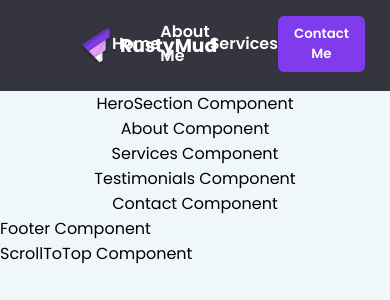
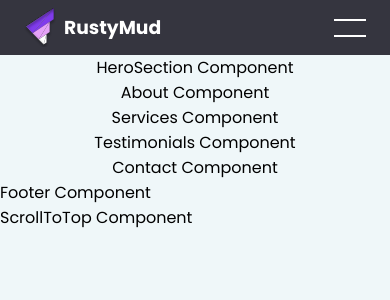
Before and after one commit to zourdyzou/react-gsap-agency-website, a React (Create React App) app: page / in a window 390 px wide. Shown: the top 300 px of the page. Built offline with nearby package versions, Linux system fonts and the light colour scheme.

Commit message:
:white_check_mark: building the header component -> responsiveness
checked

```diff
--- a/src/components/Header/index.js
+++ b/src/components/Header/index.js
@@ -1,3 +1,4 @@
+import { useState } from "react";
 import logo from "../../assets/logo.svg";
 
 import {
@@ -5,9 +6,14 @@ import {
   LogoContainer,
   NavigationContainer,
   Button,
+  HamburgerButton,
 } from "./styles/Header";
 
 const Header = () => {
+  const [click, setClick] = useState(false);
+
+  const handleClick = () => setClick((click) => !click);
+
   return (
     <HeaderContainer>
       <LogoContainer>
@@ -23,6 +29,10 @@ const Header = () => {
           <Button type="button">Contact Me</Button>
         </a>
       </NavigationContainer>
+
+      <HamburgerButton onClick={handleClick} clicked={click}>
+        <span />
+      </HamburgerButton>
     </HeaderContainer>
   );
 };
--- a/src/components/Header/styles/Header.js
+++ b/src/components/Header/styles/Header.js
@@ -11,6 +11,13 @@ export const HeaderContainer = styled.header`
 
   position: relative;
   z-index: 500;
+
+  @media only Screen and (max-width: 64em) {
+    padding: 0.5rem 3rem;
+  }
+  @media only Screen and (max-width: 40em) {
+    padding: 0.5rem 1.5rem;
+  }
 `;
 
 export const LogoContainer = styled.a`
@@ -31,6 +38,10 @@ export const NavigationContainer = styled.nav`
   display: flex;
   align-items: center;
   justify-content: space-between;
+  transition: all 0.3s;
+  @media only Screen and (max-width: 48em) {
+    display: none;
+  }
 
   a {
     font-weight: 600;
@@ -73,4 +84,49 @@ export const Button = styled.button`
   &:focus {
     transform: scale(0.9);
   }
+  @media only Screen and (max-width: 40em) {
+    font-size: 1.2rem;
+    &:hover {
+      transform: none;
+    }
+    &:focus {
+      transform: none;
+    }
+  }
 `;
+
+export const HamburgerButton = styled.button`
+  position: relative;
+  background-color: transparent;
+  width: 2rem;
+  height: 2px;
+  cursor: pointer;
+  display: none;
+
+  @media only Screen and (max-width: 48em) {
+    display: inline-block;
+  }
+
+  &::before,
+  &::after {
+    content: "";
+    background-color: var(--white);
+    width: 2rem;
+    height: 2px;
+    display: inline-block;
+    position: absolute;
+    left: 0;
+    cursor: pointer;
+    transition: all 0.3s;
+  }
+
+  &::before {
+    top: ${(props) => (props.clicked ? "0" : "-0.5rem")};
+    transform: ${(props) => (props.clicked ? "rotate(135deg)" : "rotate(0)")};
+  }
+
+  &::after {
+    top: ${(props) => (props.clicked ? "0" : "0.5rem")};
+    transform: ${(props) => (props.clicked ? "rotate(-135deg)" : "rotate(0)")};
+  }
+`;
```
